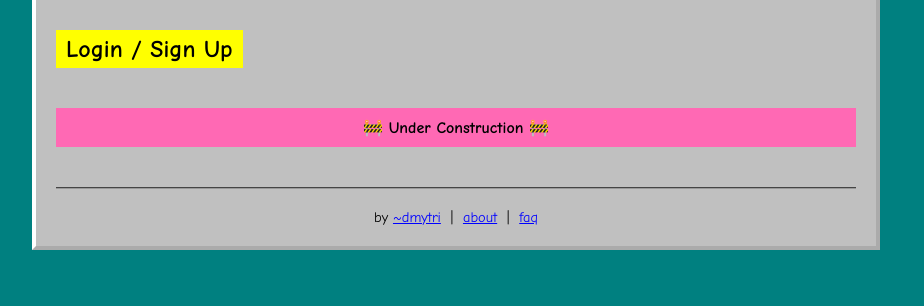
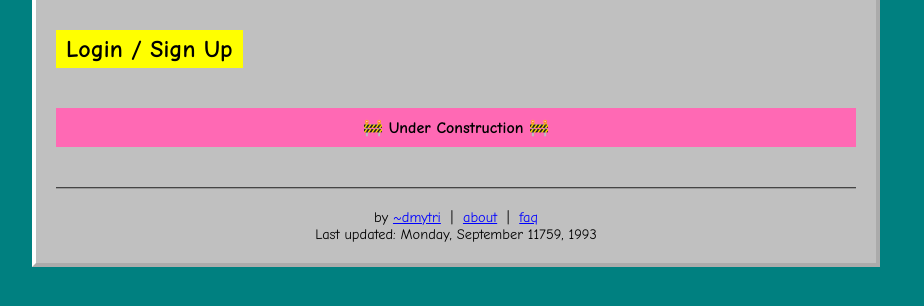
Before and after one commit to dmytri/public-monster, a website: page index.html in a window 1280 px wide. Shown: the part 196-502 px from the top of the page, without its empty margins (184-1108 px from the left). Drawn offline with Linux system fonts and the light colour scheme; a web font is replaced by a local one.

Commit message:
Add Eternal September last updated date to footer

```diff
--- a/index.html
+++ b/index.html
@@ -176,7 +176,8 @@ window.hankoToken = null;
 🚧 Under Construction 🚧
 </div>
 <footer style="text-align:center;margin-top:40px;padding-top:20px;border-top:2px groove #999;font-size:0.9em">
-by <a href="/~dmytri" rel="noopener">~dmytri</a> &nbsp;|&nbsp; <a href="/about">about</a> &nbsp;|&nbsp; <a href="/faq">faq</a>
+by <a href="/~dmytri" rel="noopener">~dmytri</a> &nbsp;|&nbsp; <a href="/about">about</a> &nbsp;|&nbsp; <a href="/faq">faq</a><br>
+Last updated: Monday, September 11759, 1993
 </footer>
 </main>
 </body>
```
